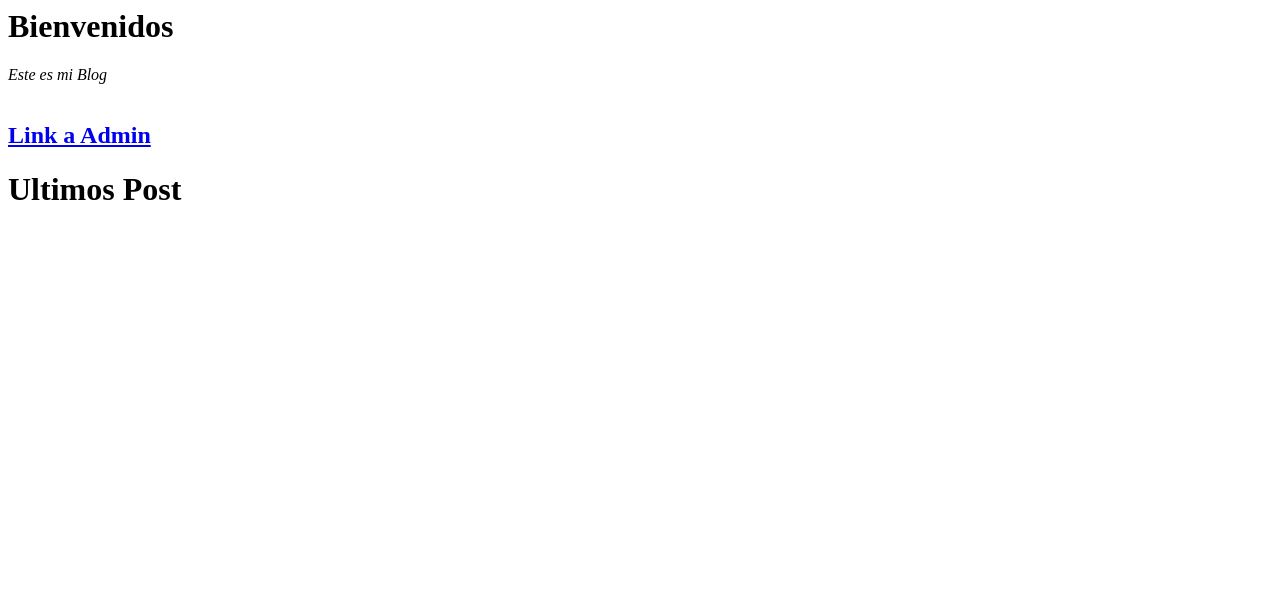
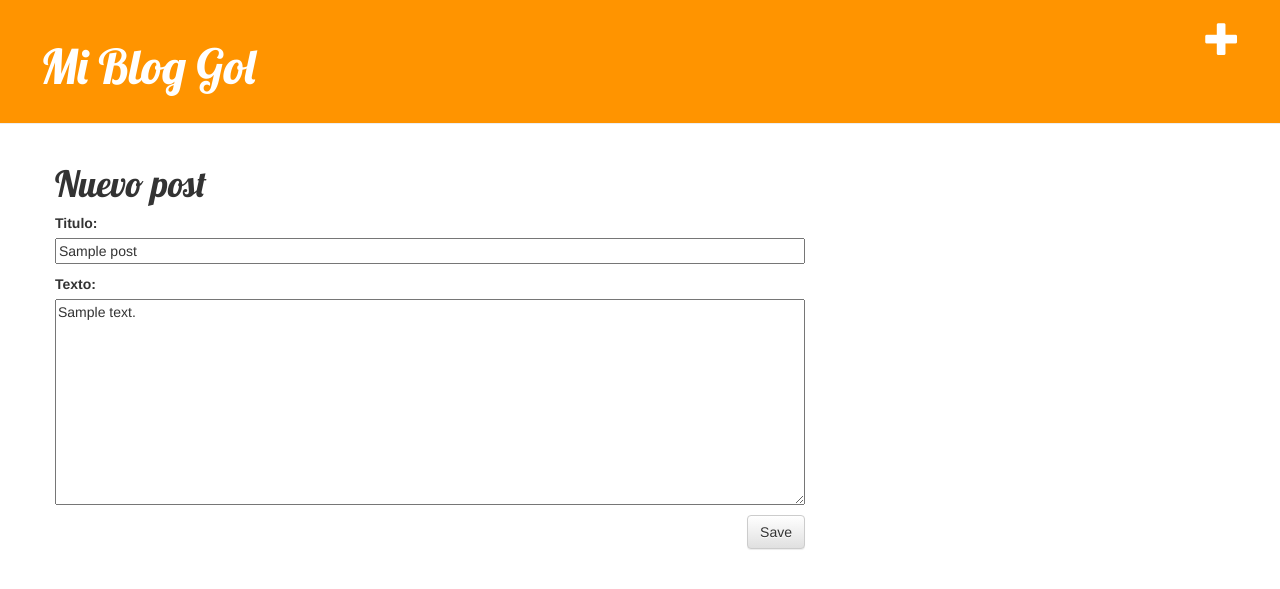
Before and after one commit to golfredo/Primer-blog, a Django app: page /post/1/edit/ in a window 1280 px wide. Shown: the top 589 px of the page. Run offline with Django 3.2, Linux system fonts and the light colour scheme; tables that the repository leaves empty hold one stand-in row (values such as "Sample post"); some libraries are stand-ins or nearby versions; some web fonts are replaced.

Commit message:
Aplicacion blog  Casi completa

```diff
--- /dev/null
+++ b/app/forms.py
@@ -0,0 +1,9 @@
+from django import forms
+
+from .models import Post
+
+class PostForm(forms.ModelForm):
+
+    class Meta:
+        model = Post
+        fields = ('titulo', 'texto',)
--- /dev/null
+++ b/app/static/css/blog.css
@@ -0,0 +1,53 @@
+
+.page-header {
+        background-color: #ff9400;
+        margin-top: 0;
+        padding: 20px 20px 20px 40px;
+    }
+
+.page-header h1, .page-header h1 a, .page-header h1 a:visited, .page-header h1 a:active {
+        color: #ffffff;
+        font-size: 36pt;
+        text-decoration: none;
+    }
+
+.content {
+        margin-left: 40px;
+    }
+
+h1, h2, h3, h4 {
+        font-family: 'Lobster', cursive;
+    }
+
+.date {
+        float: right;
+        color: #828282;
+    }
+
+.save {
+        float: right;
+    }
+
+.post-form textarea, .post-form input {
+        width: 100%;
+    }
+
+.top-menu, .top-menu:hover, .top-menu:visited {
+        color: #ffffff;
+        float: right;
+        font-size: 26pt;
+        margin-right: 20px;
+    }
+
+.post {
+        margin-bottom: 70px;
+        padding-left: 15px;
+    }
+
+.post h1 a, .post h1 a:visited {
+        color: #000000;
+    }
+
+h1 strong{
+	padding-left: 100px;
+}
--- a/app/urls.py
+++ b/app/urls.py
@@ -3,5 +3,9 @@ from . import views
 
 
 urlpatterns = [
-    url(r'', views.post_list),
+    url(r'^$', views.post_list),
+    url(r'^post/(?P<pk>[0-9]+)/$', views.post_detail),
+    url(r'^post/new/$', views.post_new, name="Nuevo post"),
+    url(r'^post/(?P<pk>[0-9]+)/edit/$', views.post_edit, name='post_edit'),
+
 ]
--- a/app/views.py
+++ b/app/views.py
@@ -1,9 +1,41 @@
-from django.shortcuts import render
+from django.shortcuts import render,get_object_or_404,redirect
 from .models import Post
 from django.utils import timezone
+from .forms import PostForm
 
 def post_list(request):
 
 	posts=Post.objects.filter(fecha_publicado__lte=timezone.now()).order_by('fecha_creacion')
 
 	return render(request,'blog/post_list.html',{'posts':posts})
+
+
+def post_detail(request, pk):
+        post = get_object_or_404(Post, pk=pk)
+        return render(request, 'blog/post_detail.html', {'post': post})
+
+def post_new(request):
+	if request.method=="POST":
+		form=PostForm(request.POST)
+		if form.is_valid():
+			post=form.save(commit=False)
+			post.autor=request.user
+			post.fecha_publicado=timezone.now()
+			post.save()
+			return redirect('app.views.post_detail',pk=post.pk)
+	else:
+		form=PostForm()
+	return render(request,'blog/post_edit.html',{'form':form})
+
+def post_edit(request, pk):
+    post = get_object_or_404(Post, pk=pk)
+    if request.method == "POST":
+        form = PostForm(request.POST, instance=post)
+        if form.is_valid():
+            post = form.save(commit=False)
+            post.author = request.user
+            post.save()
+            return redirect('app.views.post_detail', pk=post.pk)
+    else:
+        form = PostForm(instance=post)
+    return render(request, 'blog/post_edit.html', {'form': form})
--- /dev/null
+++ b/templates/blog/base.html
@@ -0,0 +1,27 @@
+{% load staticfiles %}
+  <html>
+  	<head>
+  		<title>Ola Blog</title>
+  		<link rel="stylesheet" href="//maxcdn.bootstrapcdn.com/bootstrap/3.2.0/css/bootstrap.min.css">
+    <link rel="stylesheet" href="//maxcdn.bootstrapcdn.com/bootstrap/3.2.0/css/bootstrap-theme.min.css">
+  	<link rel="stylesheet" href="{% static 'css/blog.css' %}">
+  	<link href="https://fonts.google.com/specimen/Roboto?selection.family=Roboto" rel="stylesheet" type="text/css">
+  	<link href="https://fonts.googleapis.com/css?family=Lobster&subset=latin,latin-ext" rel="stylesheet" type="text/css">
+
+  	</head>
+  	<body>
+        <div class="page-header">
+
+            <a href="{% url 'app.views.post_new' %}" class="top-menu"><span class="glyphicon glyphicon-plus"></span></a>
+            <h1><a href="/">Mi Blog Gol</a></h1>
+        </div>
+        <div class="content container">
+            <div class="row">
+                <div class="col-md-8">
+                {% block content %}
+                {% endblock %}
+                </div>
+            </div>
+        </div>
+    </body>
+  </html>
--- /dev/null
+++ b/templates/blog/post_edit.html
@@ -0,0 +1,9 @@
+{% extends 'blog/base.html' %}
+
+    {% block content %}
+        <h1>Nuevo post</h1>
+        <form method="POST" class="post-form">{% csrf_token %}
+            {{ form.as_p }}
+            <button type="submit" class="save btn btn-default">Save</button>
+        </form>
+    {% endblock %}
--- a/templates/blog/post_list.html
+++ b/templates/blog/post_list.html
@@ -1,34 +1,13 @@
-  <html>
-  	<head>
-  		<title>Ola Blog</title>
-  	</head>
-  	<body>
-  		<div>
-  			<h1>Bienvenidos</h1>
-  		     <em>Este es mi Blog</em>
-  		</div>
+ {% extends 'blog/base.html' %}
 
-
-  		<br>
-  		<div>
-
-  			<h2><a href="http://127.0.0.1:8000/admin/">Link a Admin</a></h2>
-
-      	</div>
-
-  		<h1><strong>Ultimos Post</strong></h1>
-
-  		{%for post in posts%}
-  		<div>
-
-  		<h3><a href="">{{post.titulo}}</a></h3>
-  		<p>
-  			{{post.texto|linebreaksbr}}
-  		</p>
-  		<p>publicado el:{{post.fecha_publicado}}</p>
-
-  		</div>
-  		{%endfor%}
-
-     </body>
-  </html>
+ {% block content %}
+                {% for post in posts %}
+                    <div class="post">
+                        <div class="date">
+                            {{ post.fecha_publicado }}
+                        </div>
+                        <h1><a href="{%url 'app.views.post_detail' pk=post.pk%}">{{ post.titulo }}</a></h1>
+                        <p>{{ post.texto|linebreaksbr }}</p>
+                    </div>
+                {% endfor %}
+{% endblock content %}
```
Also changed, not shown: templates/blog/post_detail.html (added, +15 -0 lines).
